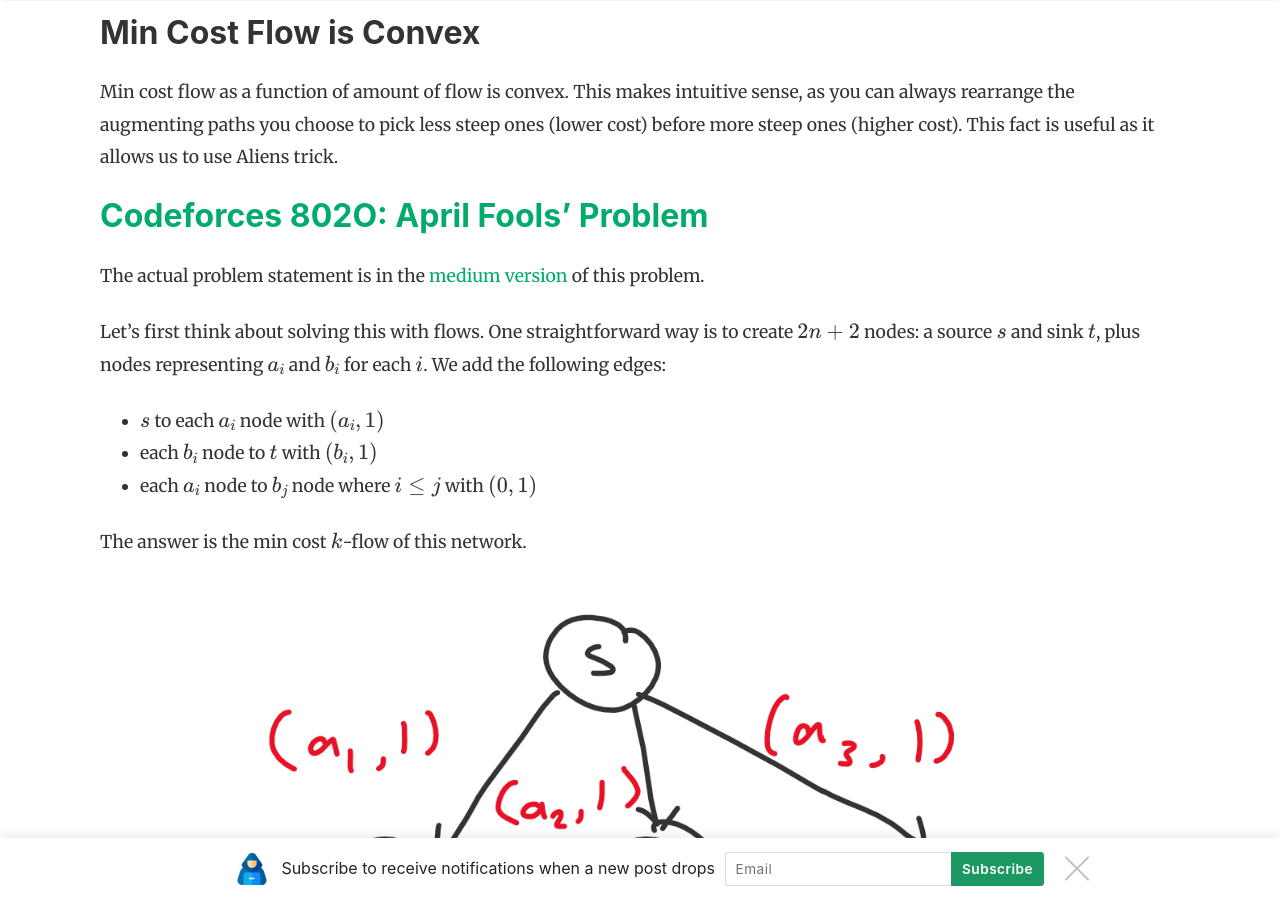
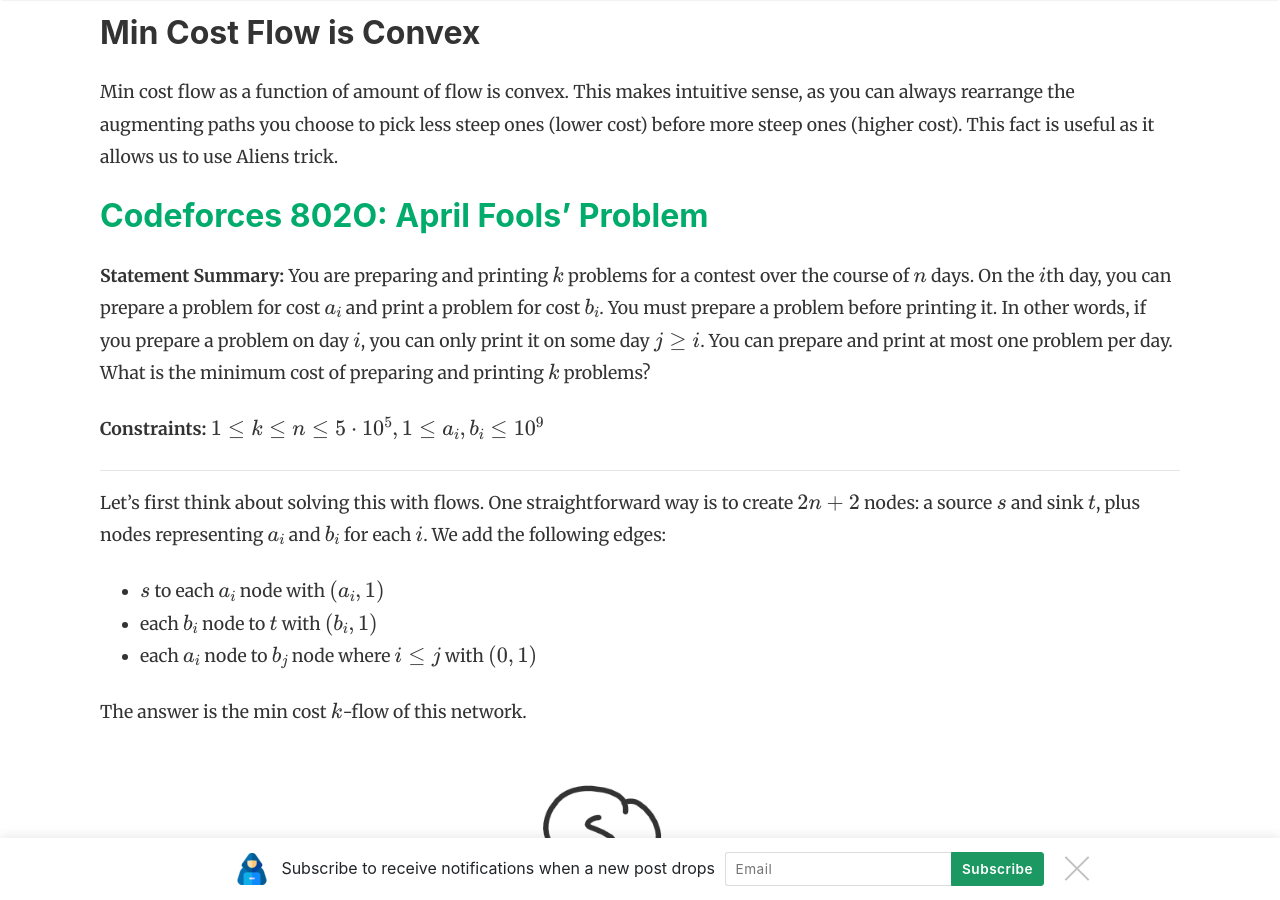
Before and after one commit to mzhang2021/cp-blog, a Jekyll site: the page built from _posts/2023-07-18-simulating-cost-flow.md, in a window 1280 px wide and 900 px high, scrolled down 1224 px. Built offline with Jekyll 4.4.1, drawn with Linux system fonts in a browser that asks for light colours; nearby versions of some CDN libraries; formulas are drawn with MathJax 3; comment, search, counter and statistics services are not loaded; some of the changed text lies outside the part shown.

Commit message:
new post

```diff
--- a/_posts/2023-07-09-simulating-cost-flow.md
+++ b/_posts/2023-07-18-simulating-cost-flow.md
@@ -31,7 +31,11 @@ Min cost flow as a function of amount of flow is convex. This makes intuitive se
 
 ## [Codeforces 802O: April Fools' Problem](https://codeforces.com/contest/802/problem/O)
 
-The actual problem statement is in the [medium version](https://codeforces.com/contest/802/problem/N) of this problem.
+**Statement Summary:** You are preparing and printing $k$ problems for a contest over the course of $n$ days. On the $i$th day, you can prepare a problem for cost $a_i$ and print a problem for cost $b_i$. You must prepare a problem before printing it. In other words, if you prepare a problem on day $i$, you can only print it on some day $j \geq i$. You can prepare and print at most one problem per day. What is the minimum cost of preparing and printing $k$ problems?
+
+**Constraints:** $1 \leq k \leq n \leq 5 \cdot 10^5, 1 \leq a_i, b_i \leq 10^9$
+
+---
 
 Let's first think about solving this with flows. One straightforward way is to create $2n + 2$ nodes: a source $s$ and sink $t$, plus nodes representing $a_i$ and $b_i$ for each $i$. We add the following edges:
 
@@ -187,6 +191,12 @@ So with this first example, we can see two different solutions that arise from t
 
 ## [Codeforces 866D: Buy Low Sell High](https://codeforces.com/contest/866/problem/D)
 
+**Statement Summary:** You have knowledge of the price of a stock over the next $n$ days. On the $i$th day it will have price $p_i$. On each day you can either buy one share of the stock, sell one existing share you currently have, or do nothing. You cannot sell shares you do not have. What is the maximum possible profit you can earn?
+
+**Constraints:** $2 \leq n \leq 3 \cdot 10^5, 1 \leq p_i \leq 10^6$
+
+---
+
 This problem has several interpretations that lead to the same code. You can think of it as slope trick. Or as greedy. Let's think about it as flows.
 
 Firstly, we can loosen the restrictions by allowing for both buying and selling a stock on a given day. This won't change the answer since both buying and selling on the same day is equivalent to doing nothing.
@@ -236,6 +246,12 @@ for (int i=n-1; i>=0; i--) {
 </details>
 
 ## [CSES Programmers and Artists](https://cses.fi/problemset/task/2426)
+
+**Statement Summary:** You have $n$ people, the $i$th person has $x_i$ amount of programming skill and $y_i$ amount of art skill. Each person can be assigned to be a programmer, artist, or neither. You need exactly $a$ programmers and $b$ artists. What is the maximum sum of skills attainable by some matching?
+
+**Constraints:** $1 \leq n \leq 2 \cdot 10^5, a + b \leq n, 1 \leq x_i, y_i \leq 10^9$
+
+---
 
 You get the drill now. Let's model this problem as a flow network. Here is one possible construction using $n + 4$ nodes.
 
```
